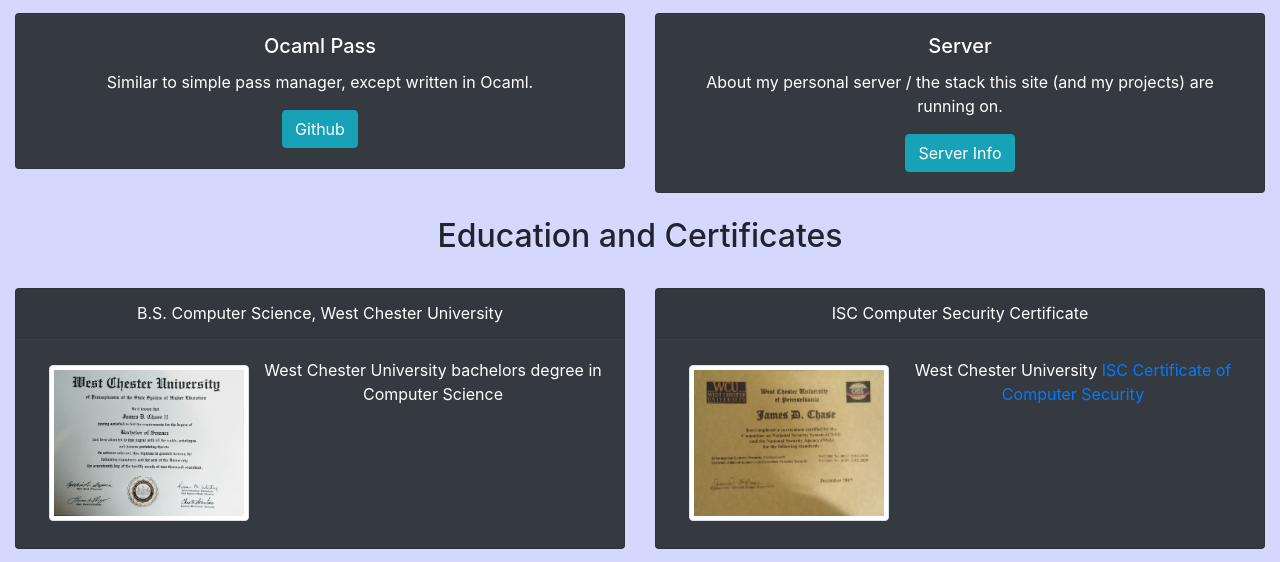
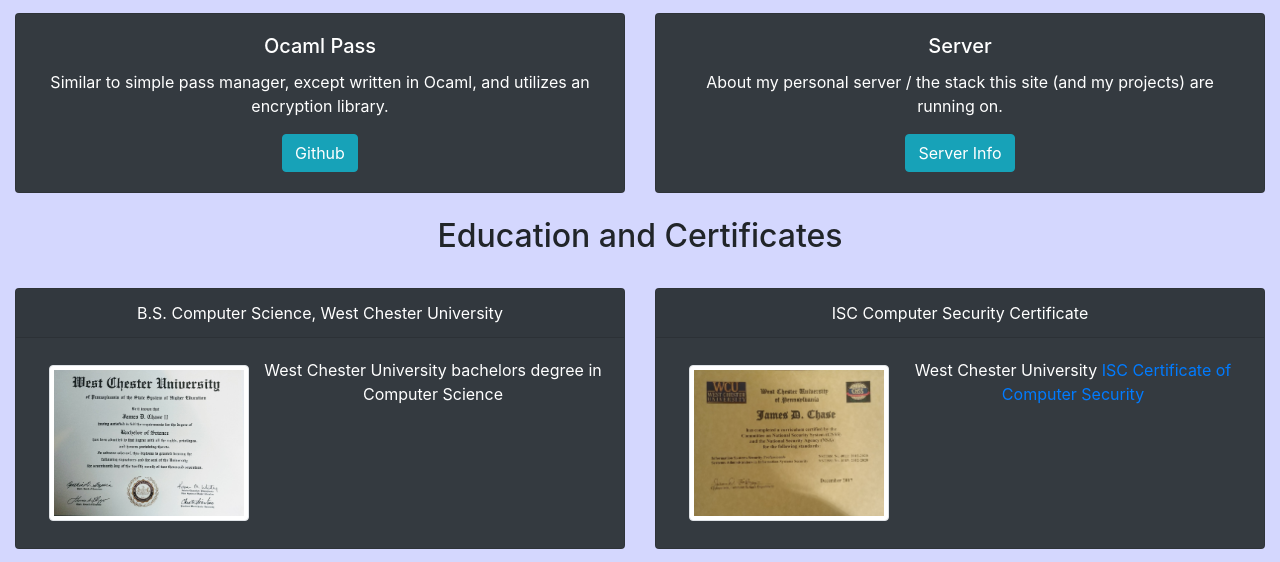
Before and after one commit to Jchase2/portfolio, a website built with webpack: page src/index.html in a window 1280 px wide. Shown: the part 1119-1681 px from the top of the page. Built offline with nearby package versions, Linux system fonts and the light colour scheme; files whose address does not match are found by name.

Commit message:
Updated readme and modified some text on a card.

```diff
--- a/src/index.html
+++ b/src/index.html
@@ -78,7 +78,7 @@
                 <div class="card bg-dark text-white">
                     <div class="card-body">
                         <h5 class="card-title">Ocaml Pass</h5>
-                        <p class="card-text">Similar to simple pass manager, except written in Ocaml.</p>
+                        <p class="card-text">Similar to simple pass manager, except written in Ocaml, and utilizes an encryption library.</p>
                         <a href="https://github.com/Jchase2/ocaml-pass" target="_blank" class="btn btn-info">Github</a>
                     </div>
                 </div>
```
Also changed, not shown: README.md.
